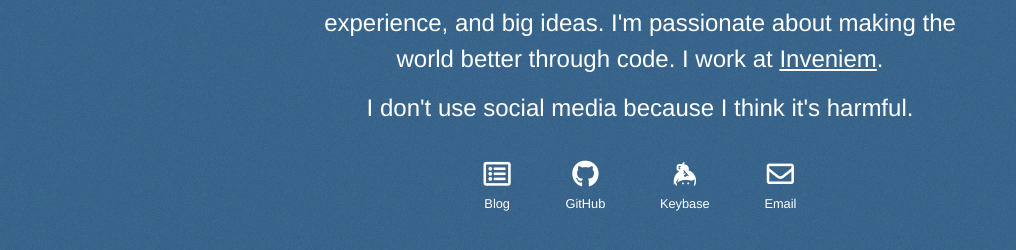
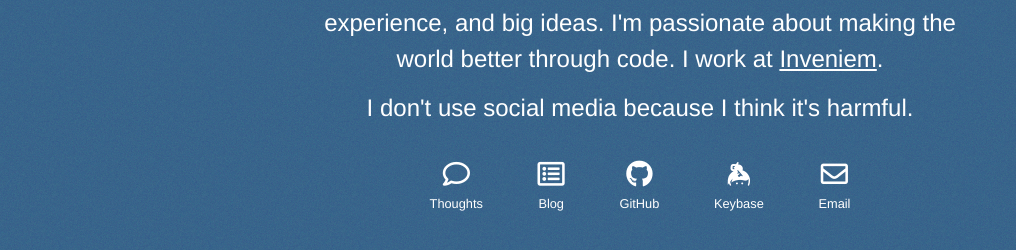
Before and after one commit to openjck/johnkarahalis.com, a website built with Parcel: page src/index.html in a window 1280 px wide. Shown: the part 334-584 px from the top of the page, without its empty margins (0-1016 px from the left). Built offline with nearby package versions, Linux system fonts and the light colour scheme.

Commit message:
Add links to thoughts page

```diff
--- a/src/index.html
+++ b/src/index.html
@@ -57,10 +57,14 @@
 
         <nav>
           <ul>
+            <li id="thoughts">
+              <a href="https://johnkarahalis.thoughts.page/">Thoughts</a>
+            </li>
+
             <li id="blog">
-              <a href="https://medium.com/reflections-on-building-software"
-                >Blog</a
-              >
+              <a href="https://medium.com/reflections-on-building-software">
+                Blog
+              </a>
             </li>
 
             <li id="github">
--- a/src/media/css/main.css
+++ b/src/media/css/main.css
@@ -81,6 +81,17 @@ li a {
   margin-bottom: 0.5rem;
 }
 
+#thoughts a::before {
+  /* stylelint-disable-next-line font-family-no-missing-generic-family-keyword */
+  font-family: "Font Awesome 5 Free";
+
+  /**
+   * TODO: A thought bubble would be better. Font Awesome 5 doesn't have one,
+   * but Font Awesome 6 does.
+   */
+  content: "\f075";
+}
+
 #blog a::before {
   /* stylelint-disable-next-line font-family-no-missing-generic-family-keyword */
   font-family: "Font Awesome 5 Free";
```
